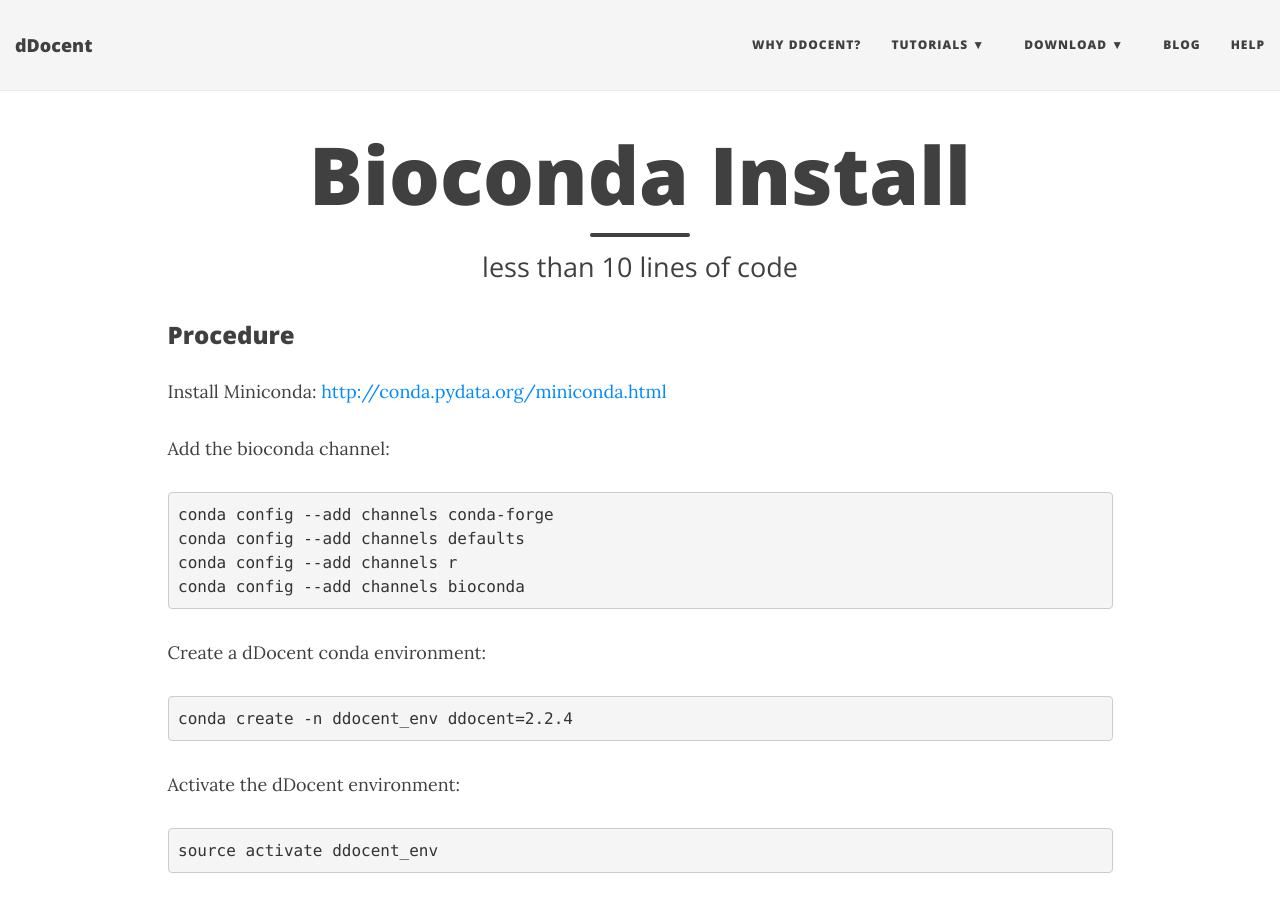
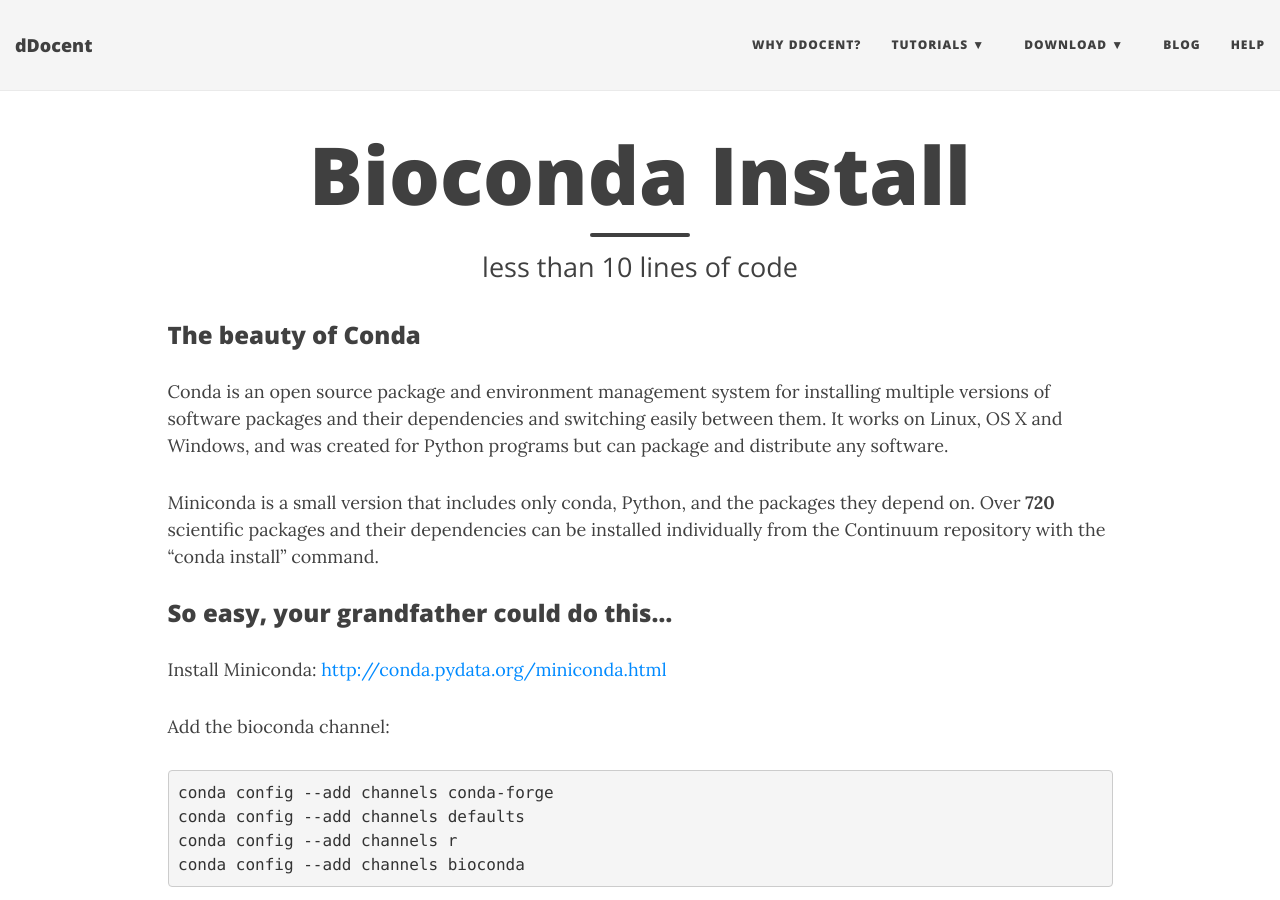
Before and after one commit to jpuritz/dDocent, a Jekyll site: the page built from bioconda.md, in a window 1280 px wide and 900 px high. Built offline with Jekyll 4.4.1, drawn with Linux system fonts in a browser that asks for light colours; nearby versions of some CDN libraries.

Commit message:
Update bioconda.md

```diff
--- a/bioconda.md
+++ b/bioconda.md
@@ -4,7 +4,14 @@
 subtitle: less than 10 lines of code
 ---
 
-### Procedure
+### The beauty of Conda
+
+Conda is an open source package and environment management system for installing multiple versions of software packages and their dependencies and switching easily between them. It works on Linux, OS X and Windows, and was created for Python programs but can package and distribute any software.
+
+Miniconda is a small version that includes only conda, Python, and the packages they depend on. Over **720** scientific packages and their dependencies can be installed individually from the Continuum repository with the “conda install” command.
+
+
+### So easy, your grandfather could do this...
 
 Install Miniconda: [http://conda.pydata.org/miniconda.html](http://conda.pydata.org/miniconda.html)
 
```
